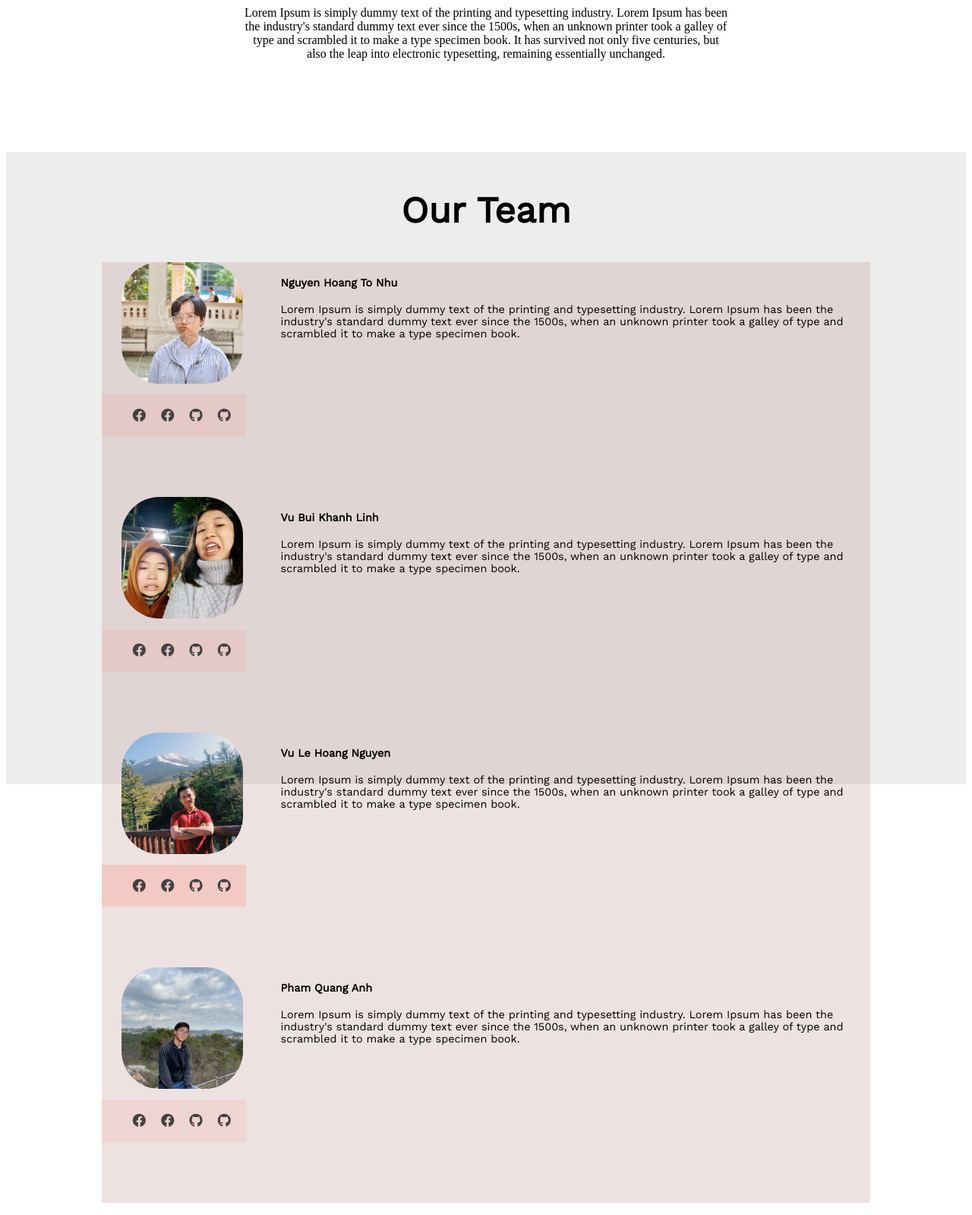
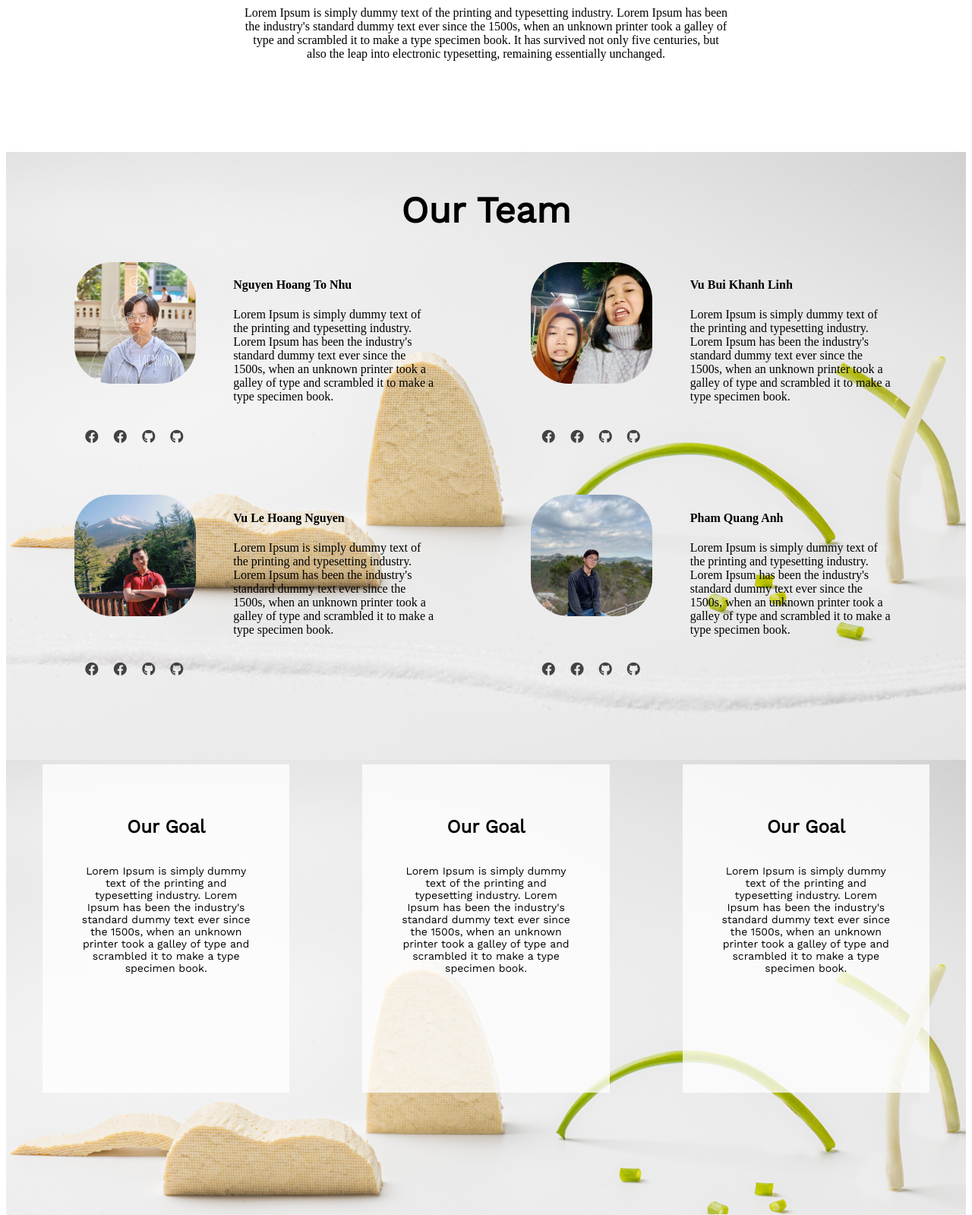
Before and after one commit to lacnham/Full-Stack-Assignment, a PHP site: page /about_us.html in a window 1280 px wide. Shown: the part 341-1940 px from the top of the page at 76% size. Run offline with PHP 8.4, Linux system fonts and the light colour scheme.

Commit message:
add background img to ABOUTUS

```diff
--- a/about_us.html
+++ b/about_us.html
@@ -6,7 +6,17 @@
         <link rel="stylesheet" type="text/css" href="https://cdnjs.cloudflare.com/ajax/libs/font-awesome/5.15.1/css/all.min.css">
         <link href="https://fonts.googleapis.com/icon?family=Material+Icons" rel="stylesheet">
         <link href="https://fonts.googleapis.com/css2?family=Work+Sans&display=swap" rel="stylesheet">
-    </head>
+        <style>
+            .background-img{
+                background-image: url(/image/tofu-wallpaper.jpg);
+                background-attachment: fixed;
+                background-repeat: no-repeat;
+                background-size: cover;
+                background-position: center;
+            }
+        </style>
+        </head>
+
     <body>
         <header class="simple-header-testing">
             <div class="black-logo">
@@ -33,11 +43,10 @@
         </div>
         </section>
 
-        <div class="our-team">
 
-        </div>
 
-        <section class="member_info">
+        <section class="background-img">
+        <div class="member_info">
             <h1>Our Team</h1>
         <div class="member_left_bigcontainer">
         <div class="member_left_container">
@@ -103,8 +112,8 @@
             </div>
         </div>
         </div>
+        </div>
 
-        </section>
 
         <div class="team-detail-container">
             <div class="detail-small-container">
@@ -122,6 +131,8 @@
                 </p>
             </div>
         </div>
+    </section>
+
         <footer class="footer">
             <div class="container">
                 <div class="content">
--- a/css.css
+++ b/css.css
@@ -11,12 +11,6 @@
     text-align: center;
 }
 
-.member_info{
-    width: 100%;
-    height: 52rem;
-    background-color: #EDEDED;
-    margin-bottom: 120px;
-}
 
 .member_info h1{
     text-align: center;
@@ -26,23 +20,19 @@
 }
 
 
-.member_left_bigcontainer:after{
+.member_left_bigcontainer::after{
     display: table;
     clear: both;
     content: " ";
     width: 40%;
-    float: left;
     font-family: "Work Sans", serif;
     font-size: 0.9rem;
-    background-color: rgba(135, 207, 235, 0.356);
 }
 
 .member_left_container, .member_right_container{
     float: left;
     width: 40%;
-    margin-left: 5rem;
-    background-color: rgba(188, 143, 143, 0.267);
-    padding-bottom: 20px;
+    padding: 0 2rem 3rem 4rem;
 }
 
 .member_left_container .image1 {
@@ -65,7 +55,6 @@
     display: block;
     float: left;
     clear: both;
-    background-color: rgba(250, 128, 114, 0.137);
 }
 
 .social-member{
@@ -96,8 +85,8 @@
 .team-detail-container > div{
     margin: 3rem;
     padding: 3rem;
-    height: 20rem;
-    background-color: #EDEDED;
+    height: 21rem;
+    background-color: #ffffffc4;
 }
 
 .detail-small-container h2{
@@ -109,7 +98,17 @@
     font-family: "Work Sans", serif;
 }
 
-@media screen and (max-width: 1460px) {
+.detail-small-container p{
+    font-size: 14px;
+}
+
+@media screen and (max-width: 1024px) {
+    .member_info{
+        width: 100%;
+        height: 52rem;
+        background-color: transparent;
+        margin-bottom: 120px;
+    }
     .member_left_bigcontainer{
         display: block;
         width: 80%;
@@ -117,7 +116,6 @@
         margin-right: auto;
         font-family: "Work Sans", serif;
         font-size: 0.9rem;
-        background-color: rgba(135, 207, 235, 0.356);
     }
 
     .member_left_container, .member_right_container{
@@ -125,9 +123,33 @@
         margin-left: auto;
         margin-right: auto;
         width: auto;
-        background-color: rgba(188, 143, 143, 0.267);
-        padding-bottom: 5rem;
+        padding-bottom: 4rem;
     }
+
+    .team-detail-container{
+        display: flex;
+        justify-content: space-between;
+        flex-wrap: wrap;
+        width: 100%;
+        padding-bottom: 7rem;
+    }
+
+    .team-detail-container > div{
+        margin: 3rem;
+        padding: 3rem;
+        height: 20rem;
+        background-color: #ffffffc4;
+    }
+
+    .detail-small-container h2{
+        padding-bottom: 1rem;
+    }
+
+    .detail-small-container{
+        text-align: center;
+        font-family: "Work Sans", serif;
+    }
+}
 
 /* HEADER TESTING */
 .simple-header-testing{
```
Also changed, not shown: image/tofu-wallpaper.jpg (added).
